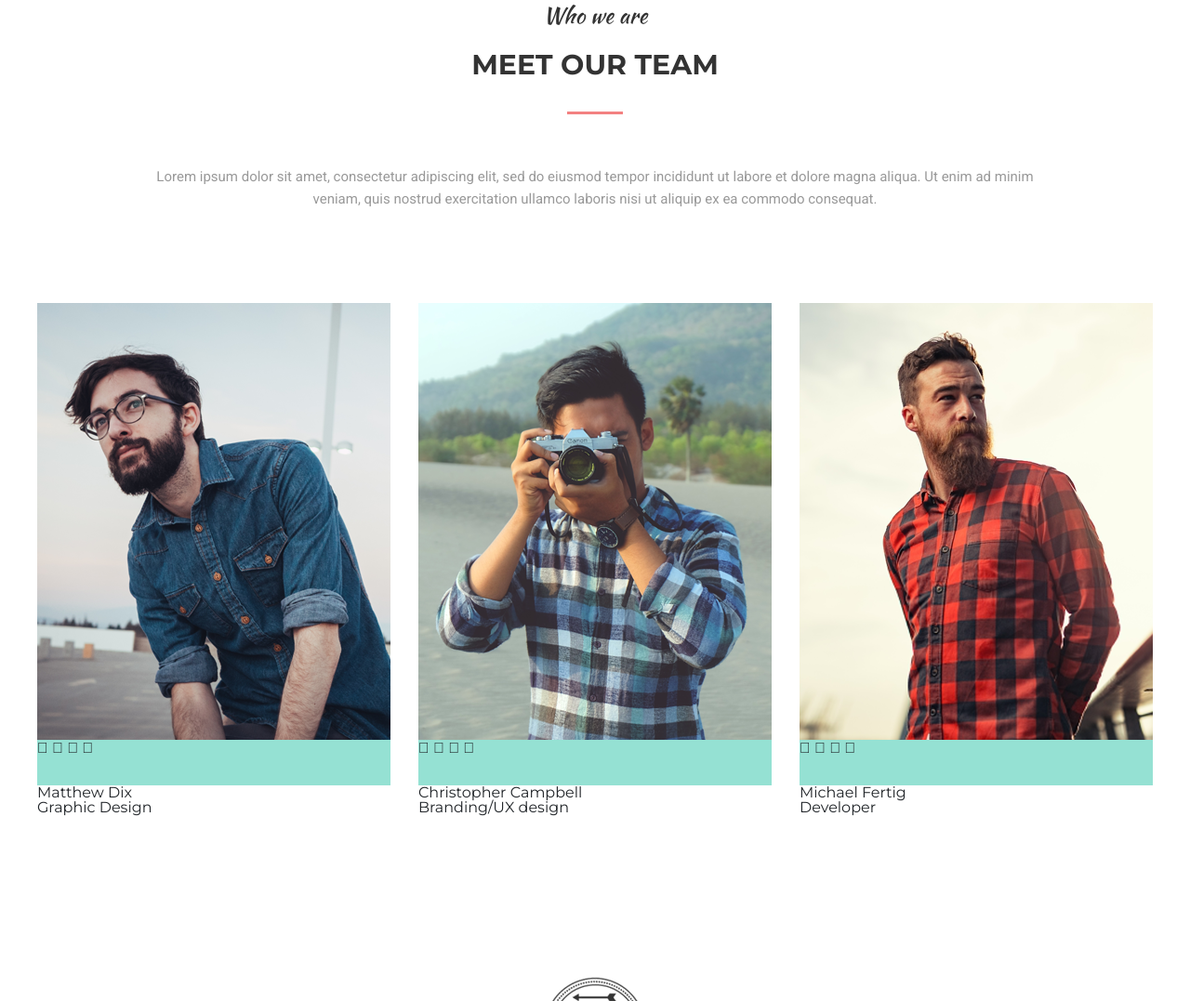
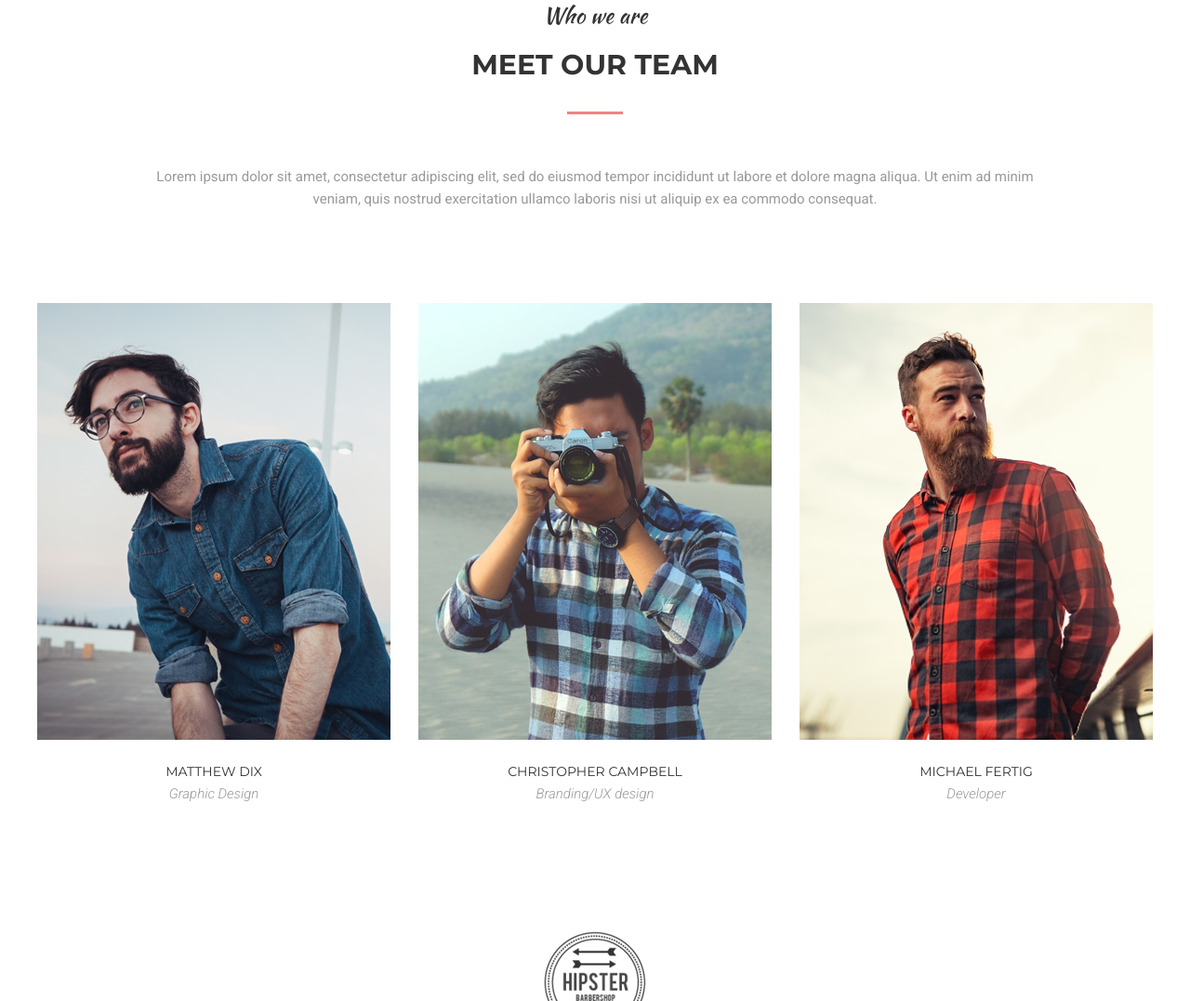
Before and after one commit to mamucha/WebChallange_35, a plain HTML site: page index.html in a window 1280 px wide. Shown: the part 4737-5814 px from the top of the page at 93% size. Drawn offline with nearby package versions, Linux system fonts and the light colour scheme.

Commit message:
add team section

```diff
--- a/index.html
+++ b/index.html
@@ -1,6 +1,5 @@
 <!DOCTYPE html>
 <html lang="en">
-
   <head>
     <meta charset="UTF-8" />
     <meta name="viewport" content="width=device-width, initial-scale=1.0" />
@@ -8,13 +7,20 @@
     <title>Document</title>
 
     <!-- Bootstrap core CSS -->
-  <link rel="stylesheet" href="https://maxcdn.bootstrapcdn.com/bootstrap/4.0.0/css/bootstrap.min.css"
-    integrity="sha384-Gn5384xqQ1aoWXA+058RXPxPg6fy4IWvTNh0E263XmFcJlSAwiGgFAW/dAiS6JXm" crossorigin="anonymous" />
+    <link
+      rel="stylesheet"
+      href="https://maxcdn.bootstrapcdn.com/bootstrap/4.0.0/css/bootstrap.min.css"
+      integrity="sha384-Gn5384xqQ1aoWXA+058RXPxPg6fy4IWvTNh0E263XmFcJlSAwiGgFAW/dAiS6JXm"
+      crossorigin="anonymous"
+    />
     <!-- My custom styles -->
     <link rel="stylesheet" href="src/css/style.css" />
 
     <!-- Font Awesome -->
-  <script src="https://kit.fontawesome.com/22b5a4eeb5.js" crossorigin="anonymous"></script>
+    <script
+      src="https://kit.fontawesome.com/22b5a4eeb5.js"
+      crossorigin="anonymous"
+    ></script>
   </head>
 
   <body>
@@ -291,7 +297,12 @@
                     </span>
                   </a>
                 </div>
-              <div id="collapseOne" class="collapse show" aria-labelledby="headingOne" data-parent="#accordion">
+                <div
+                  id="collapseOne"
+                  class="collapse show"
+                  aria-labelledby="headingOne"
+                  data-parent="#accordion"
+                >
                   <div class="card-body">
                     Lorem ipsum dolor sit amet, consectetur adipiscing elit, sed
                     do eiusmod tempor incididunt ut labore et dolore magna
@@ -337,7 +348,12 @@
                     </span>
                   </a>
                 </div>
-              <div id="collapseTwo" class="collapse" aria-labelledby="headingTwo" data-parent="#accordion">
+                <div
+                  id="collapseTwo"
+                  class="collapse"
+                  aria-labelledby="headingTwo"
+                  data-parent="#accordion"
+                >
                   <div class="card-body">
                     Lorem ipsum dolor sit amet, consectetur adipiscing elit, sed
                     do eiusmod tempor incididunt ut labore et dolore magna
@@ -368,7 +384,12 @@
                     </span>
                   </a>
                 </div>
-              <div id="collapseThree" class="collapse" aria-labelledby="headingThree" data-parent="#accordion">
+                <div
+                  id="collapseThree"
+                  class="collapse"
+                  aria-labelledby="headingThree"
+                  data-parent="#accordion"
+                >
                   <div class="card-body">
                     Lorem ipsum dolor sit amet, consectetur adipiscing elit, sed
                     do eiusmod tempor incididunt ut labore et dolore magna
@@ -388,55 +409,79 @@
 
       <section class="l-section l-section--slider">
         <div class="l-container">
-
           <!-- /////////////////////////////////////// -->
 
-        <div id="carouselExampleControls" class="carousel slide" data-ride="carousel">
+          <div
+            id="carouselExampleControls"
+            class="carousel slide"
+            data-ride="carousel"
+          >
             <div class="carousel-inner">
-
               <div class="carousel-item active">
                 <div class="c-slider">
-                <div class="c-slider__pic"><img src="src/img/section-slider/pic-1.png" alt=""></div>
+                  <div class="c-slider__pic">
+                    <img src="src/img/section-slider/pic-1.png" alt="" />
+                  </div>
                   <div class="c-slider__text">
                     <p class="c-slider__desc">
-                    “Lorem ipsum dolor sit amet, consectetur adipiscing elit, sed
-                    do eiusmod tempor incididunt ut labore et dolore magna aliqua.
-                    Ut enim ad minim veniam, quis nostrud exercitation.”
+                      “Lorem ipsum dolor sit amet, consectetur adipiscing elit,
+                      sed do eiusmod tempor incididunt ut labore et dolore magna
+                      aliqua. Ut enim ad minim veniam, quis nostrud
+                      exercitation.”
                     </p>
 
-                  <p class="c-slider__author">Jon Doe<span class="c-slider__line"></span></p>
+                    <p class="c-slider__author">
+                      Jon Doe<span class="c-slider__line"></span>
+                    </p>
                   </div>
                 </div>
               </div>
 
               <div class="carousel-item">
                 <div class="c-slider">
-                <div class="c-slider__pic"><img src="src/img/section-slider/pic-1.png" alt=""></div>
+                  <div class="c-slider__pic">
+                    <img src="src/img/section-slider/pic-1.png" alt="" />
+                  </div>
                   <div class="c-slider__text">
                     <p class="c-slider__desc">
-                    “Lorem ipsum dolor sit amet, consectetur adipiscing elit, sed
-                    do eiusmod tempor incididunt ut labore et dolore magna aliqua.
-                    Ut enim ad minim veniam, quis nostrud exercitation.”
+                      “Lorem ipsum dolor sit amet, consectetur adipiscing elit,
+                      sed do eiusmod tempor incididunt ut labore et dolore magna
+                      aliqua. Ut enim ad minim veniam, quis nostrud
+                      exercitation.”
                     </p>
 
-                  <p class="c-slider__author">Jon Doe<span class="c-slider__line"></span></p>
+                    <p class="c-slider__author">
+                      Jon Doe<span class="c-slider__line"></span>
+                    </p>
                   </div>
                 </div>
               </div>
-
             </div>
-          <a class="carousel-control-prev" href="#carouselExampleControls" role="button" data-slide="prev">
-    <span class="carousel-control-prev-icon" aria-hidden="true"><i class="fas fa-angle-left"></i></span>
+            <a
+              class="carousel-control-prev"
+              href="#carouselExampleControls"
+              role="button"
+              data-slide="prev"
+            >
+              <span class="carousel-control-prev-icon" aria-hidden="true"
+                ><i class="fas fa-angle-left"></i
+              ></span>
               <span class="sr-only">Previous</span>
             </a>
-          <a class="carousel-control-next" href="#carouselExampleControls" role="button" data-slide="next">
-    <span class="carousel-control-next-icon" aria-hidden="true"><i class="fa fa-angle-right"></i></span>
+            <a
+              class="carousel-control-next"
+              href="#carouselExampleControls"
+              role="button"
+              data-slide="next"
+            >
+              <span class="carousel-control-next-icon" aria-hidden="true"
+                ><i class="fa fa-angle-right"></i
+              ></span>
               <span class="sr-only">Next</span>
             </a>
           </div>
 
           <!-- ///////////////////////// -->
-
         </div>
       </section>
 
@@ -456,26 +501,40 @@
           <div class="c-card c-card--team">
             <figure class="c-card__box c-card__box--team">
               <div class="c-card__pic">
-              <img src="src/img/section-team/pic-1.png" alt="">
+                <img src="src/img/section-team/pic-1.png" alt="" />
 
                 <figcaption class="c-card__social">
-                <div class="c-card__social-box"></div>
-                <span class="facebook"
-                  ><a href="facebook.com">
-                    <i class="fa fa-facebook" aria-hidden="true"></i> </a
-                ></span>
-                <span class="twitter"
-                  ><a href="twitter.com">
-                    <i class="fa fa-twitter" aria-hidden="true"></i> </a
-                ></span>
-                <span class="pinterest"
-                  ><a href="pinterest.com">
-                    <i class="fa fa-pinterest-p" aria-hidden="true"></i> </a
-                ></span>
-                <span class="instagram"
-                  ><a href="instagram.com">
-                    <i class="fa fa-instagram" aria-hidden="true"></i> </a
-                ></span>
+                  <a
+                    href="https://www.facebook.com/"
+                    target="_blank"
+                    title="Go to facebook"
+                  >
+                    <i class="fa fa-facebook" aria-hidden="true"></i>
+                  </a>
+
+                  <a
+                    href="https://www.twitter.com"
+                    target="_blank"
+                    title="Go to twitter"
+                  >
+                    <i class="fa fa-twitter" aria-hidden="true"></i>
+                  </a>
+
+                  <a
+                    href="https://www.pinterest.com"
+                    target="_blank"
+                    title="Go to Pinterest"
+                  >
+                    <i class="fa fa-pinterest-p" aria-hidden="true"></i>
+                  </a>
+
+                  <a
+                    href="https://www.instagram.com"
+                    target="_blank"
+                    title="Go to instagram"
+                  >
+                    <i class="fa fa-instagram" aria-hidden="true"></i>
+                  </a>
                 </figcaption>
               </div>
               <div class="c-card__team">
@@ -486,25 +545,31 @@
 
             <figure class="c-card__box c-card__box--team">
               <div class="c-card__pic">
-              <img src="src/img/section-team/pic-2.png" alt="">
+                <img src="src/img/section-team/pic-2.png" alt="" />
                 <figcaption class="c-card__social">
-                <div class="c-card__social-box"></div>
-                <span class="facebook"
-                  ><a href="facebook.com">
-                    <i class="fa fa-facebook" aria-hidden="true"></i> </a
-                ></span>
-                <span class="twitter"
-                  ><a href="twitter.com">
-                    <i class="fa fa-twitter" aria-hidden="true"></i> </a
-                ></span>
-                <span class="pinterest"
-                  ><a href="pinterest.com">
-                    <i class="fa fa-pinterest-p" aria-hidden="true"></i> </a
-                ></span>
-                <span class="instagram"
-                  ><a href="instagram.com">
-                    <i class="fa fa-instagram" aria-hidden="true"></i> </a
-                ></span>
+                  <a href="facebook.com" target="_blank" title="Go to facebook">
+                    <i class="fa fa-facebook" aria-hidden="true"></i>
+                  </a>
+
+                  <a href="twitter.com" target="_blank" title="Go to twitter">
+                    <i class="fa fa-twitter" aria-hidden="true"></i>
+                  </a>
+
+                  <a
+                    href="pinterest.com"
+                    target="_blank"
+                    title="Go to Pinterest"
+                  >
+                    <i class="fa fa-pinterest-p" aria-hidden="true"></i>
+                  </a>
+
+                  <a
+                    href="instagram.com"
+                    target="_blank"
+                    title="Go to Instagram"
+                  >
+                    <i class="fa fa-instagram" aria-hidden="true"></i>
+                  </a>
                 </figcaption>
               </div>
               <div class="c-card__team">
@@ -515,25 +580,31 @@
 
             <figure class="c-card__box c-card__box--team">
               <div class="c-card__pic">
-              <img src="src/img/section-team/pic-3.png" alt="">
+                <img src="src/img/section-team/pic-3.png" alt="" />
                 <figcaption class="c-card__social">
-                <div class="c-card__social-box"></div>
-                <span class="facebook"
-                  ><a href="facebook.com">
-                    <i class="fa fa-facebook" aria-hidden="true"></i> </a
-                ></span>
-                <span class="twitter"
-                  ><a href="twitter.com">
-                    <i class="fa fa-twitter" aria-hidden="true"></i> </a
-                ></span>
-                <span class="pinterest"
-                  ><a href="pinterest.com">
-                    <i class="fa fa-pinterest-p" aria-hidden="true"></i> </a
-                ></span>
-                <span class="instagram"
-                  ><a href="instagram.com">
-                    <i class="fa fa-instagram" aria-hidden="true"></i> </a
-                ></span>
+                  <a href="facebook.com" target="_blank" title="Go to Facebook">
+                    <i class="fa fa-facebook" aria-hidden="true"></i>
+                  </a>
+
+                  <a href="twitter.com" target="_blank" title="Go to twitter">
+                    <i class="fa fa-twitter" aria-hidden="true"></i>
+                  </a>
+
+                  <a
+                    href="pinterest.com"
+                    target="_blank"
+                    title="Go to Pinterest"
+                  >
+                    <i class="fa fa-pinterest-p" aria-hidden="true"></i>
+                  </a>
+
+                  <a
+                    href="instagram.com"
+                    target="_blank"
+                    title="Go to Instagram"
+                  >
+                    <i class="fa fa-instagram" aria-hidden="true"></i>
+                  </a>
                 </figcaption>
               </div>
               <div class="c-card__team">
@@ -652,7 +723,12 @@
 
       <section class="l-section l-section--slider-light">
         <div class="l-container">
-        <div id="carousel-example-generic" class="carousel slide" data-ride="carousel" data-interval="false">
+          <div
+            id="carousel-example-generic"
+            class="carousel slide"
+            data-ride="carousel"
+            data-interval="false"
+          >
             <!-- Wrapper for slides -->
             <div class="c-slider carousel-inner" role="listbox">
               <div class="item active">
@@ -1034,11 +1110,16 @@
     </main>
   </body>
 
-<script src="https://code.jquery.com/jquery-3.4.1.min.js"
-  integrity="sha256-CSXorXvZcTkaix6Yvo6HppcZGetbYMGWSFlBw8HfCJo=" crossorigin="anonymous"></script>
+  <script
+    src="https://code.jquery.com/jquery-3.4.1.min.js"
+    integrity="sha256-CSXorXvZcTkaix6Yvo6HppcZGetbYMGWSFlBw8HfCJo="
+    crossorigin="anonymous"
+  ></script>
 
   <!-- Bootstrap core JavaScript -->
-<script src="https://maxcdn.bootstrapcdn.com/bootstrap/4.0.0/js/bootstrap.min.js"
-  integrity="sha384-JZR6Spejh4U02d8jOt6vLEHfe/JQGiRRSQQxSfFWpi1MquVdAyjUar5+76PVCmYl" crossorigin="anonymous"></script>
-
+  <script
+    src="https://maxcdn.bootstrapcdn.com/bootstrap/4.0.0/js/bootstrap.min.js"
+    integrity="sha384-JZR6Spejh4U02d8jOt6vLEHfe/JQGiRRSQQxSfFWpi1MquVdAyjUar5+76PVCmYl"
+    crossorigin="anonymous"
+  ></script>
 </html>
--- a/src/css/05-components/_components.scss
+++ b/src/css/05-components/_components.scss
@@ -925,7 +925,7 @@
 
 
     &__pic {
-        @include size(100%);
+        @include size(100%, auto);
         position: relative;
         transition: .4s all ease-in-out;
 
@@ -959,7 +959,66 @@
     &__icon {
         margin-bottom: 12px;
     }
+
+
+    &__social {
+        @include position($top:0, $left:0);
+        @include size(100%);
+        @include flex(flex, center, center);
+        transform: translateY(20%);
+        opacity: 0;
+        transition: .3s all ease-in-out;
+
+        & a {
+            @include size(56px);
+            @include flex(flex, center, center);
+            background-color: #fce38a;
+            border-right: 1px solid #f38181;
+            color: #f38181;
+            font-size: 20px;
+            transition: .3s all ease-in-out;
+
+            &:nth-child(4) {
+                border: none;
+            }
+
+            &:hover {
+                background-color: #f38181;
+                color: #fff;
+            }
+        }
+
+        &:hover {
+            opacity: 1;
+            transform: translateY(0);
+        }
+    }
+
+
+    &__team {
+        @include position($bottom:-15%, $left:50%);
+        transform: translateX(-50%);
+        text-align: center;
+
+        & p {
+            font-size: 14px;
+            text-transform: uppercase;
+            color: #333333;
+
+            &:nth-last-of-type(1) {
+                color: #999999;
+                font-family: "Roboto";
+                font-style: italic;
+                font-size: 15px;
+                line-height: 24px;
+                text-transform: none;
+                padding-top: 5px;
+            }
+        }
+    }
+
 }
+
 
 
 //-------------------------
```
Also changed, not shown: src/css/style.css, 1 other file. Lines whose indentation alone changed are shown as unchanged.
